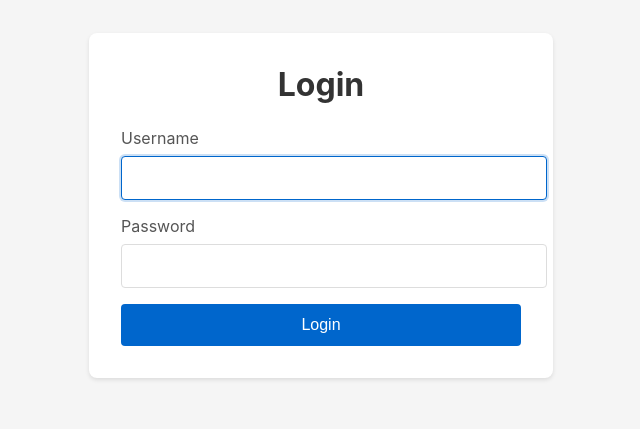
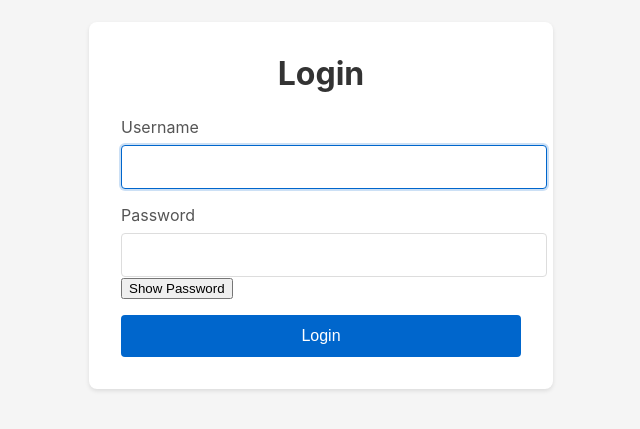
Before and after one commit to ColeCz/Ferst-Automotive, a React (Create React App) app in the folder frontend/: page /login in a window 1280 px wide. Shown: the part 195-624 px from the top of the page, without its empty margins (319-959 px from the left). Built offline with nearby package versions, Linux system fonts and the light colour scheme.

Commit message:
Slightly changed auth implementation - still not working with backend

```diff
--- a/frontend/src/components/common/Login/Login.jsx
+++ b/frontend/src/components/common/Login/Login.jsx
@@ -10,12 +10,13 @@ const Login = () => {
   })
   const [error, setError] = useState('')
   const [isLoading, setIsLoading] = useState(false)
+  const [showPassword, setShowPassword] = useState(false)
 
   const handleInputChange = (e) => {
     const { name, value } = e.target
     setFormData((prev) => ({
       ...prev,
-      [name]: value.toLowerCase(), // username to lowercase per API spec
+      [name]: value.toLowerCase(), // Username to lowercase per API spec
     }))
   }
 
@@ -30,9 +31,12 @@ const Login = () => {
       formDataToSend.append('username', formData.username)
       formDataToSend.append('password', formData.password)
 
-      const response = await fetch('/api/auth/login', {
+      const response = await fetch('http://localhost:8081/auth/login', {
         method: 'POST',
         credentials: 'include', // Needed for session handling
+        headers: {
+          'Content-Type': 'application/x-www-form-urlencoded',
+        },
         body: formDataToSend
       })
 
@@ -74,8 +78,9 @@ const Login = () => {
           </div>
           <div className="form-group">
             <label htmlFor="password">Password</label>
+            <div className="password-input-container">
               <input
-              type="password"
+                type={showPassword ? "text" : "password"}
                 id="password"
                 name="password"
                 value={formData.password}
@@ -83,6 +88,14 @@ const Login = () => {
                 required
                 autoComplete="current-password"
               />
+              <button
+                type="button"
+                className="show-password-button"
+                onClick={() => setShowPassword(!showPassword)}
+              >
+                {showPassword ? "Hide Password" : "Show Password"}
+              </button>
+            </div>
           </div>
           <button
             type="submit"
```
Lines whose indentation alone changed are shown as unchanged.
